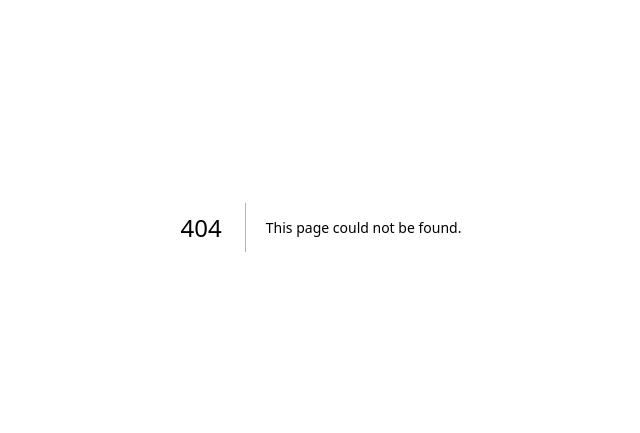
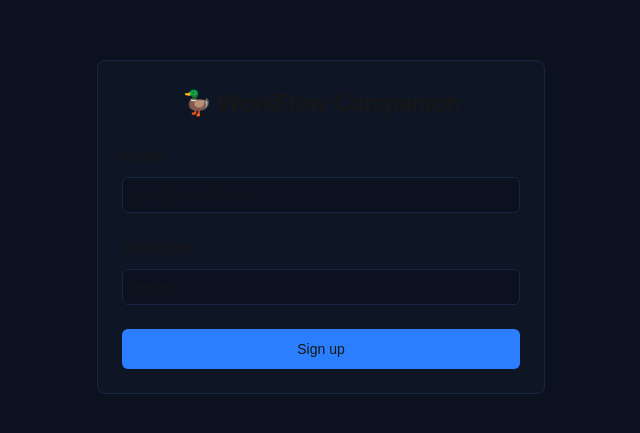
Before and after one commit to birgit-vosar/duckling-app, a Next.js app: page /signup in a window 1280 px wide. Before the commit this address had no page. Shown: the part 173-606 px from the top of the page, without its empty margins (319-959 px from the left). Built offline with nearby package versions, Linux system fonts and the light colour scheme.

Commit message:
Signup page page UI dark theme created

```diff
--- /dev/null
+++ b/app/signup/page.tsx
@@ -0,0 +1,60 @@
+export default function Signup() {
+    return (
+        <div className="bg-[#0b111e] flex flex-col items-center justify-center min-h-screen  ">
+            <div className="bg-[#0e1525] p-6 border border-[#182543] rounded-lg w-full max-w-md">
+                <div>
+                    <h2 className="mb-6 text-center font-semibold text-2xl/9 tracking-tight">🦆 WorkFlow Companion</h2>
+                </div>
+                <div>
+                    <form action="/api/auth/signup" method="POST" className="space-y-6">
+                        <div>
+                            <label>
+                                Email
+                            </label>
+                            <div className="mt-2">
+                                <input
+                                    id="email"
+                                    name="email"
+                                    type="email"
+                                    required
+                                    autoComplete="email"
+                                    className="bg-[#0b111e] w-full outline-1 -outline-offset-1 outline-[#182543] placeholder:text-muted-foreground
+                                    px-3 py-1.5
+                                    rounded-md
+                                    sm:text-sm/6
+                                    "
+                                    placeholder="you@example.com"
+                                />
+                            </div>
+                        </div>
+                        <div>
+                            <label>
+                                Password
+                            </label>
+                            <div className="mt-2">
+                                <input
+                                    id="password"
+                                    name="password"
+                                    type="password"
+                                    required
+                                    autoComplete="current-password"
+                                    className="bg-[#0b111e] w-full outline-1 -outline-offset-1 outline-[#182543] placeholder:text-muted-foreground
+                                    px-3 py-1.5
+                                    rounded-md
+                                    sm:text-sm/6
+                                    "
+                                    placeholder="••••••••"
+                                />
+                            </div>
+                        </div>
+                        <div>
+                            <button className="items-center justify-center rounded-md text-sm font-medium bg-blue-500 h-10 w-full">
+                                Sign up
+                            </button>
+                        </div>
+                    </form>
+                </div>
+            </div>
+        </div>
+    )
+}
```
